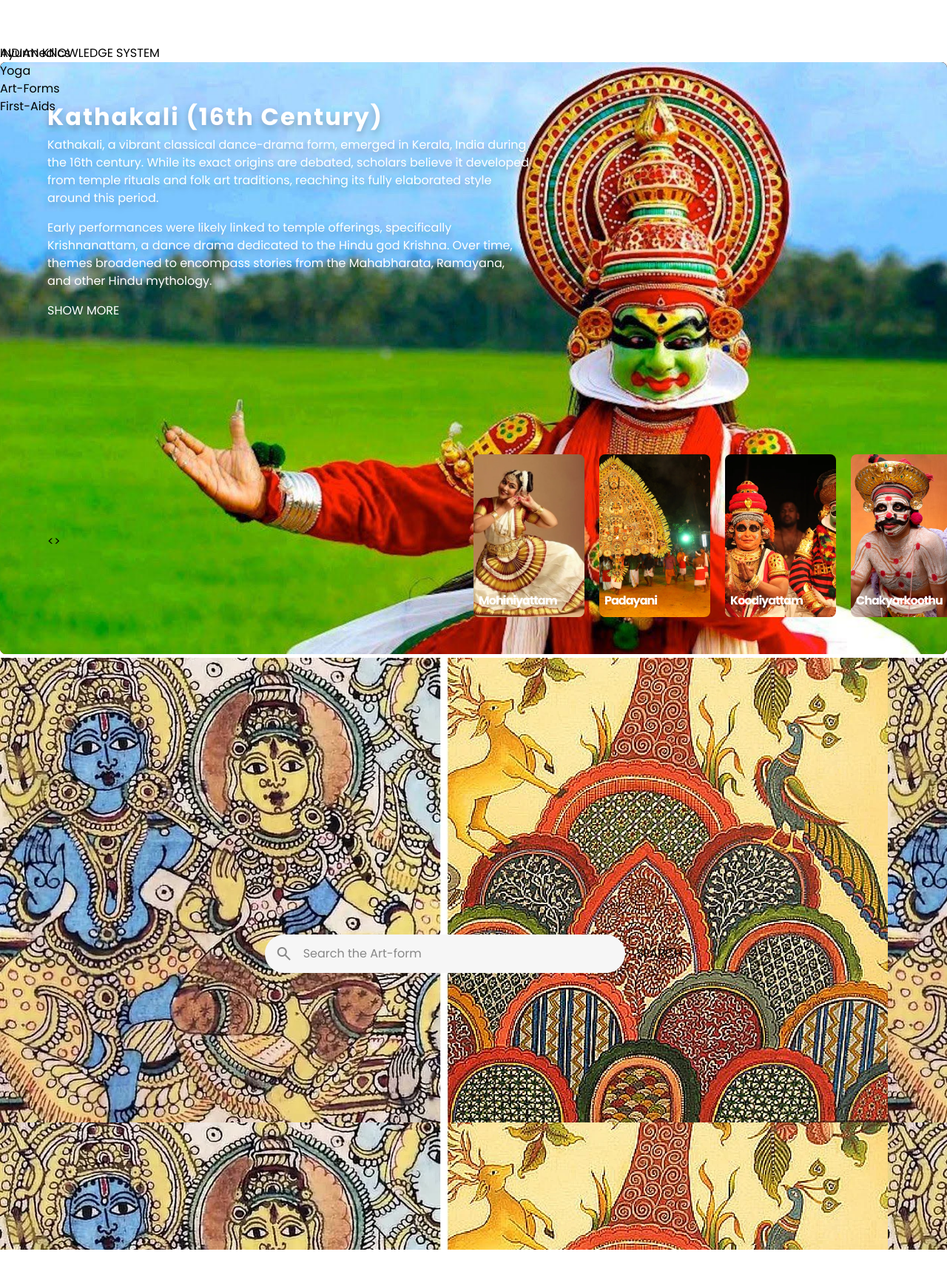
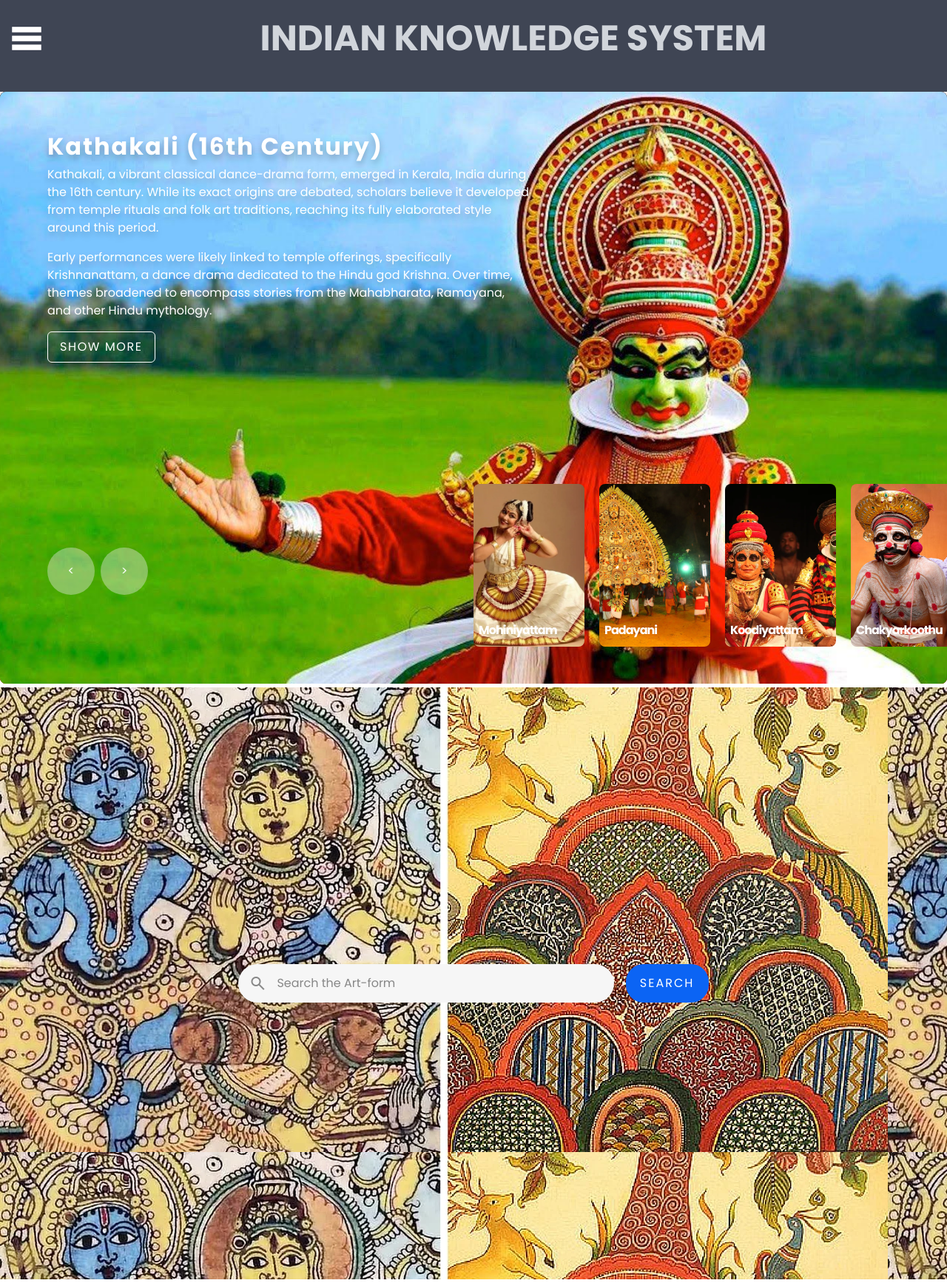
Before and after one commit to 7h3cyb3rm0nk/iks, a PHP site: page /pages/artforms.php in a window 1280 px wide. Shown: the whole page at 74% size. Before the commit the page ends 1689 px from the top, so only its background shows below. Run offline with PHP 8.4, Linux system fonts and the light colour scheme.

Commit message:
fix: ART
IF IT WORKS IT WORKS

```diff
--- a/api/artformSuggestion.php
+++ b/api/artformSuggestion.php
@@ -1,5 +1,4 @@
 <?php
-// artforms suggestions
 require_once '../connection.php';
 if (isset($_GET['query'])) {
     $input = filter_input(INPUT_GET, 'query', FILTER_SANITIZE_SPECIAL_CHARS);
--- a/css/styles.css
+++ b/css/styles.css
@@ -622,10 +622,6 @@ video {
   z-index: 20;
 }
 
-.z-\[99\]{
-  z-index: 99;
-}
-
 .col-span-1{
   grid-column: span 1 / span 1;
 }
@@ -731,10 +727,6 @@ video {
   height: 100%;
 }
 
-.h-\[35vh\]{
-  height: 35vh;
-}
-
 .h-\[4em\]{
   height: 4em;
 }
@@ -769,27 +761,6 @@ video {
   height: 100vh;
 }
 
-
-.h-4{
-  height: 1rem;
-}
-
-.h-10{
-  height: 2.5rem;
-
-.h-\[20vh\]{
-  height: 20vh;
-}
-
-.h-max{
-  height: -moz-max-content;
-  height: max-content;
-}
-
-.h-\[100vh\]{
-  height: 100vh;
-}
-
 .max-h-fit{
   max-height: -moz-fit-content;
   max-height: fit-content;
@@ -799,6 +770,10 @@ video {
   min-height: 2.5rem;
 }
 
+.min-h-\[100vh\]{
+  min-height: 100vh;
+}
+
 .min-h-\[60vh\]{
   min-height: 60vh;
 }
@@ -820,22 +795,6 @@ video {
   min-height: 100vh;
 }
 
-.min-h-\[35vh\]{
-  min-height: 35vh;
-}
-
-.min-h-\[20vh\]{
-  min-height: 20vh;
-}
-
-.min-h-\[50vh\]{
-  min-height: 50vh;
-}
-
-.min-h-\[100vh\]{
-  min-height: 100vh;
-}
-
 .w-16{
   width: 4rem;
 }
@@ -852,6 +811,10 @@ video {
   width: 30rem;
 }
 
+.w-\[40\%\]{
+  width: 40%;
+}
+
 .w-\[6em\]{
   width: 6em;
 }
@@ -872,22 +835,8 @@ video {
   width: 100%;
 }
 
-
-.w-60{
-  width: 15rem;
-}
-
-.w-max{
-  width: -moz-max-content;
-  width: max-content;
-
-.w-\[60\%\]{
-  width: 60%;
-}
-
-.w-\[40\%\]{
-  width: 40%;
-
+.min-w-36{
+  min-width: 9rem;
 }
 
 .min-w-\[80vw\]{
@@ -983,10 +932,6 @@ video {
   flex-direction: column;
 }
 
-.flex-wrap{
-  flex-wrap: wrap;
-}
-
 .place-items-center{
   place-items: center;
 }
@@ -1023,16 +968,16 @@ video {
   gap: 0.5rem;
 }
 
+.gap-3{
+  gap: 0.75rem;
+}
+
 .gap-4{
   gap: 1rem;
 }
 
 .gap-8{
   gap: 2rem;
-}
-
-.gap-3{
-  gap: 0.75rem;
 }
 
 .self-center{
@@ -1298,11 +1243,6 @@ video {
 .py-\[5em\]{
   padding-top: 5em;
   padding-bottom: 5em;
-}
-
-.py-8{
-  padding-top: 2rem;
-  padding-bottom: 2rem;
 }
 
 .pb-2{
@@ -1505,11 +1445,6 @@ video {
   transform: translate(var(--tw-translate-x), var(--tw-translate-y)) rotate(var(--tw-rotate)) skewX(var(--tw-skew-x)) skewY(var(--tw-skew-y)) scaleX(var(--tw-scale-x)) scaleY(var(--tw-scale-y));
 }
 
-.hover\:translate-x-1:hover{
-  --tw-translate-x: 0.25rem;
-  transform: translate(var(--tw-translate-x), var(--tw-translate-y)) rotate(var(--tw-rotate)) skewX(var(--tw-skew-x)) skewY(var(--tw-skew-y)) scaleX(var(--tw-scale-x)) scaleY(var(--tw-scale-y));
-}
-
 .hover\:scale-105:hover{
   --tw-scale-x: 1.05;
   --tw-scale-y: 1.05;
--- a/pages/artforms.php
+++ b/pages/artforms.php
@@ -229,6 +229,7 @@
         // artforms suggestions
         $('#search-input').keyup(function() { // Use keyup event for real-time suggestions
             var suggestion = $(this).val();
+            // if the entered input is digits suggestionns won't be shown
             if (/^\d+$/.test(suggestion)) {
                 $('#artformsuggestion').html('');
                 $('#artformsuggestion').hide();
```
